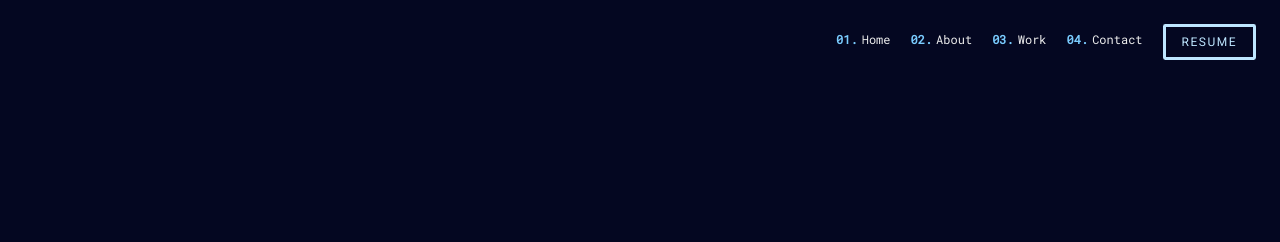
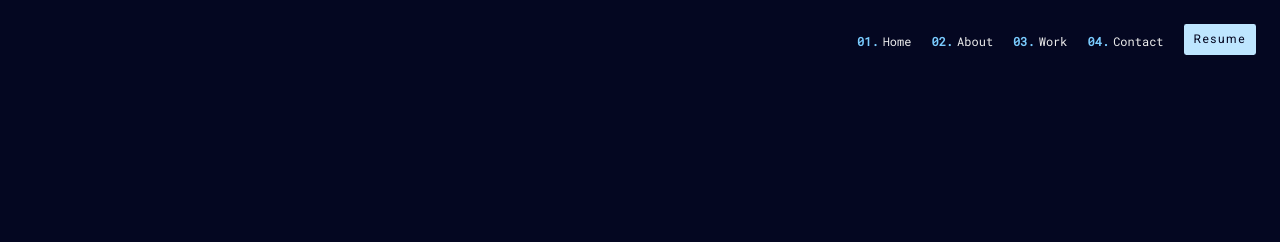
Before and after one commit to Rhys-Morris/portfolio-single-page, a website built with webpack: page src/index.html in a window 1280 px wide. Shown: the top 242 px of the page. Built offline with nearby package versions, Linux system fonts and the light colour scheme.

Commit message:
Altered resume button

```diff
--- a/src/index.html
+++ b/src/index.html
@@ -22,7 +22,7 @@
                 <li class="nav__item"><a href="#about" class="nav__link drop-in--2"><span class="hl">02.</span>About</a></li>
                 <li class="nav__item"><a href="#work" class="nav__link drop-in--3"><span class="hl">03.</span>Work</a></li>
                 <li class="nav__item"><a href="#contact" class="nav__link drop-in--4"><span class="hl">04.</span>Contact</a></li>
-                <a href="./pages/CURRICULUM VITAE RHYS MORRIS.pdf" class="resume btn-alt">Resume</a>
+                <a href="./pages/CURRICULUM VITAE RHYS MORRIS.pdf" class="resume btn-sm">Resume</a>
             </ul>
         </nav>
     </header>
--- a/src/sass/_components.scss
+++ b/src/sass/_components.scss
@@ -181,6 +181,13 @@
         background-color: $color-bg;
         color: $color-primary-faded;
     }
+}
+
+.btn-sm {
+    @extend .btn;
+    padding: .8rem 1rem;
+    border: 2px solid $color-primary-faded;
+    text-transform: none;
 }
 
 .btn-alt {
--- a/src/sass/_nav.scss
+++ b/src/sass/_nav.scss
@@ -53,7 +53,7 @@
 
     &__list {
         display: flex;
-        align-items: center;
+        align-items: flex-end;
 
         @media only screen and (max-width: $breakpoint3) {
             justify-content: space-evenly;
@@ -98,10 +98,8 @@
 // Resume button
 .resume {
     font-size: 1.6rem;
-    padding: 1rem 2rem;
     text-decoration: none;
     margin-right: 0;
-    border: 3px solid $color-primary-faded;
 
     @media screen and (max-width: $breakpoint1) {
         font-size: 1.5rem;
```
Also changed, not shown: src/style.css, 1 other file.
